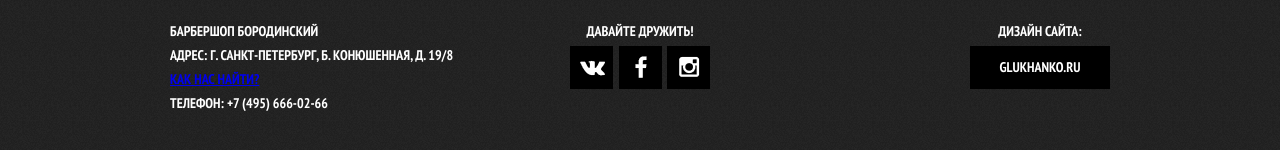
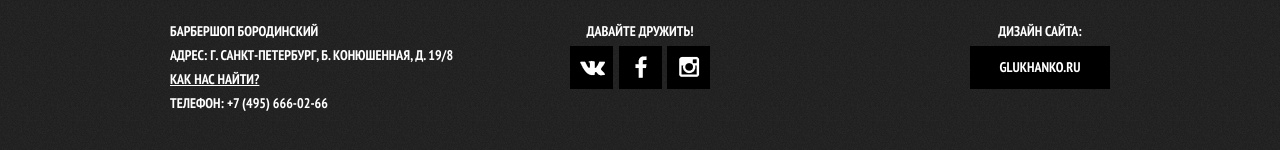
Before and after one commit to ArminBlaze/Barber, a plain HTML site: page item.html in a window 1280 px wide. Shown: the part 952-1102 px from the top of the page. Drawn offline with Linux system fonts and the light colour scheme.

Commit message:
Update style.css

```diff
--- a/css/style.css
+++ b/css/style.css
@@ -365,6 +365,10 @@ main.container {
 	float:left;
 	width:320px;
 /*	margin-right: 80px;*/
+}
+
+.footer-contacts a {
+	color: white;
 }
 
 .footer-social {
```
